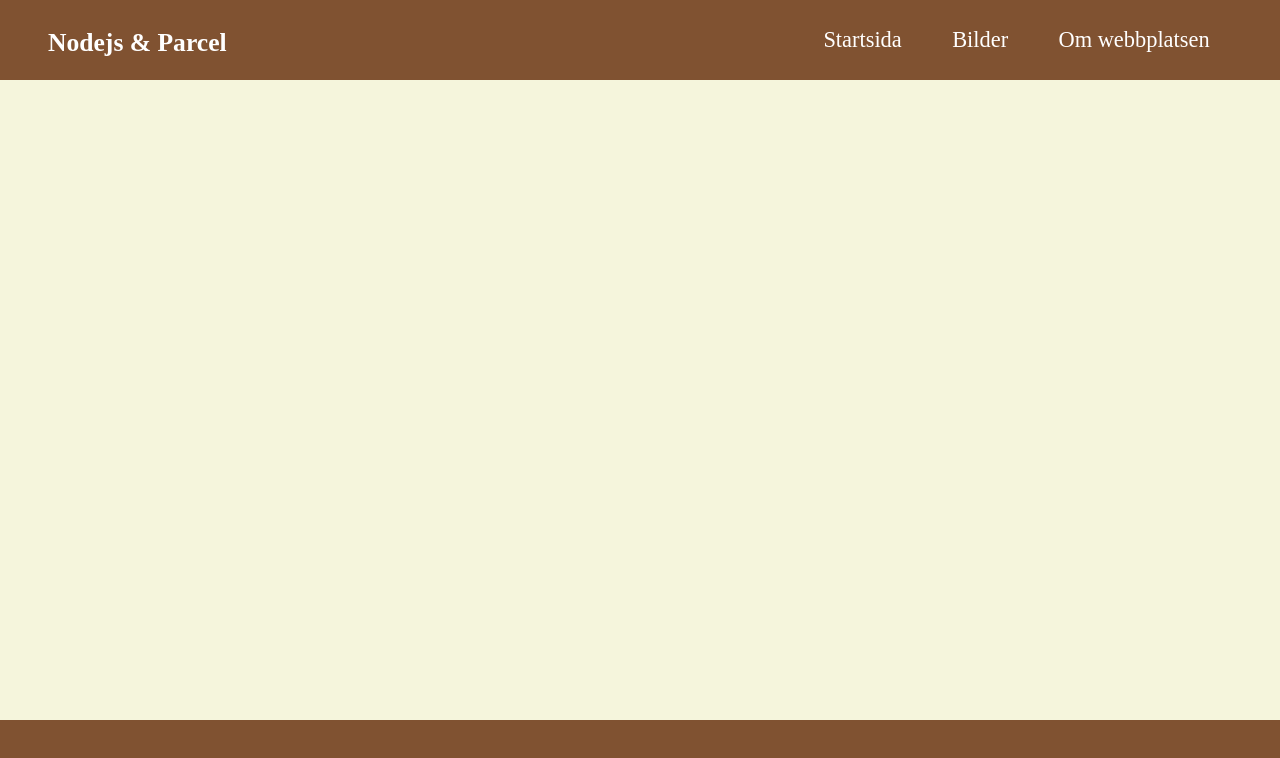
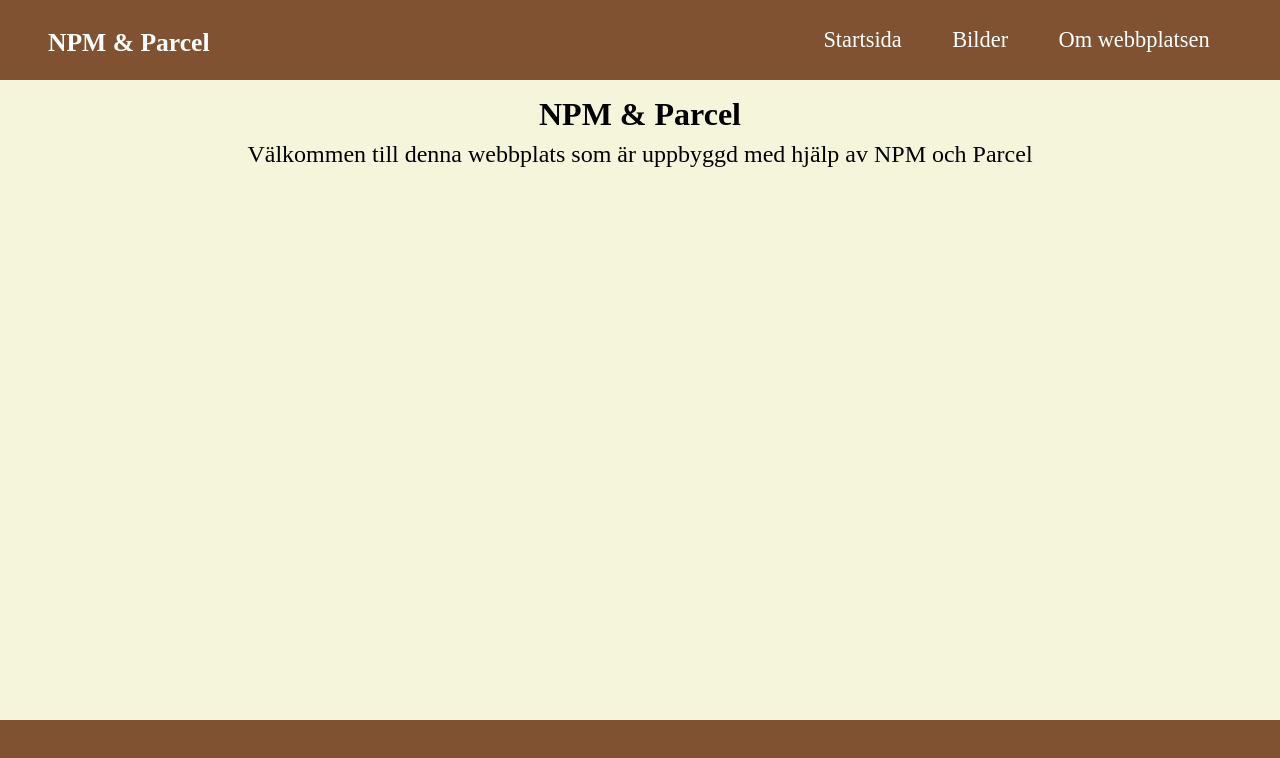
Before and after one commit to Himoazo/npmParcel, a website built with Parcel: page src/index.html in a window 1280 px wide. Built offline with nearby package versions, Linux system fonts and the light colour scheme.

Commit message:
CSS styiling, ändring av logo

```diff
--- a/src/CSS/style.css
+++ b/src/CSS/style.css
@@ -125,27 +125,22 @@
 }
 
 /* Main content */
-main {
-    max-width: 800px;
-    width: 80%;
-    margin: 0 auto;
-    font-size: 1.2em;
+#mainHead{
+    text-align: center;
+    margin-top: 2vh;
 }
 
-h2 {
-    margin: 1em 0;
-}
-
-main p {
-    font-size: 1.2em;
-    line-height: 1.4em;
+p{
+    text-align: center;
+    margin-top: 1vh;
+    font-size: 1.5em;
 }
 
 
 /* Media querys */
 
 /* Större skärmas - gör menyn som inline */
-@media only screen and (min-width: 992px) {
+@media only screen and (min-width: 800px) {
     header {
         padding: 0 3em;
     }
@@ -179,6 +174,10 @@
         display: inline;
         padding: 1.2em 0;
     }
+
+    .photos{
+        grid-template-columns: 1fr;
+    }
 }
 
 .photos{
--- a/src/index.html
+++ b/src/index.html
@@ -4,12 +4,12 @@
     <meta charset="UTF-8">
     <meta name="viewport" content="width=device-width, initial-scale=1.0">
     <link rel="stylesheet" href="CSS/style.css">
-    <script type="module" src="js/main.js" defer></script>
+    <script type="module" src="js/main.js"></script>
     <title>Document</title>
 </head>
 <body>
     <header>
-        <h1 class="logo"><a href="index.html">Nodejs & Parcel</a></h1>
+        <h1 class="logo"><a href="index.html">NPM & Parcel</a></h1>
         <!-- Meny knapp för att öppna mobilmenyn-->
         <button class="menu-btn open" id="open-menu">
             <span class="menu-icon">
@@ -37,7 +37,8 @@
         </nav>
     </header>
     <main>
-
+        <h1 id="mainHead">NPM & Parcel</h1>
+        <p>Välkommen till denna webbplats som är uppbyggd med hjälp av NPM och Parcel</p>
     </main>
     <footer>
 
```
Also changed, not shown: src/pictures.html (+1 -1 lines), src/process.html (+1 -1 lines).
